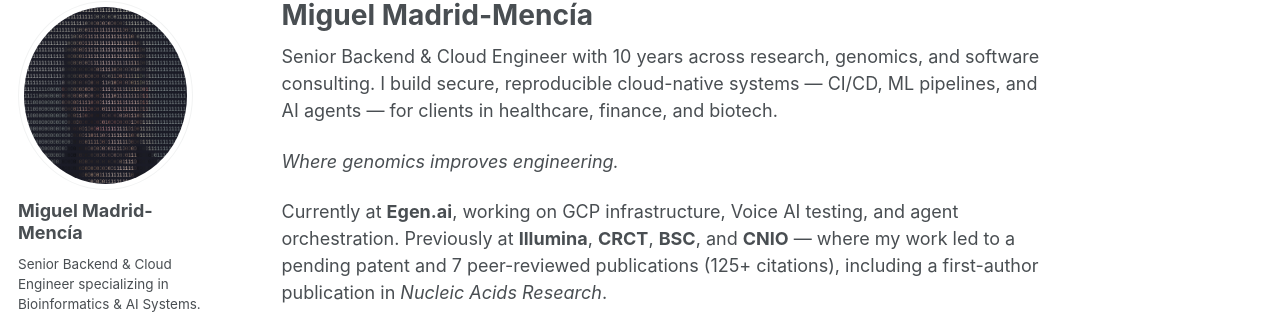
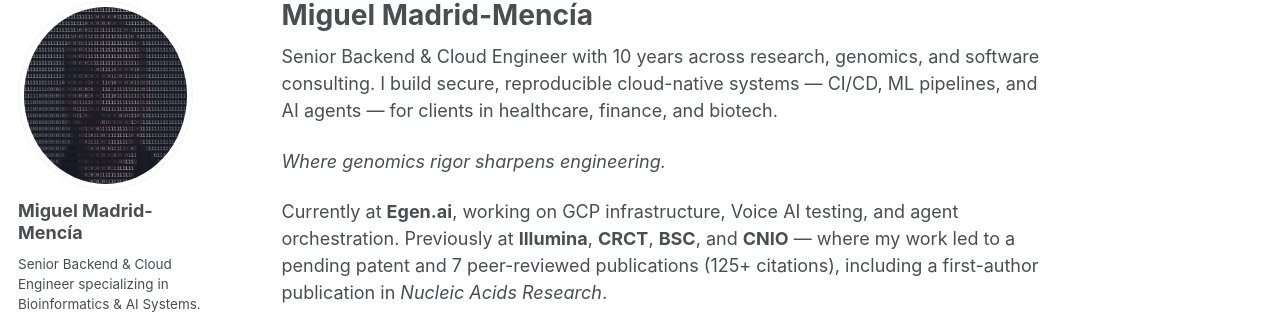
Before and after one commit to mimame/mimame.github.io, a Jekyll site: the page built from _pages/about.md, in a window 1280 px wide. Shown: the part 100-433 px from the top of the page. Built offline with Jekyll 4.4.1, drawn with Linux system fonts in a browser that asks for light colours; some web fonts are replaced; a script bundle is joined from its source files by our own code; library files that are not in the unit come from our copies.

Commit message:
feat(profile): update motto to 'Where genomics rigor sharpens engineering'

```diff
--- a/_pages/about.md
+++ b/_pages/about.md
@@ -9,7 +9,7 @@
 
 Senior Backend & Cloud Engineer with 10 years across research, genomics, and software consulting. I build secure, reproducible cloud-native systems — CI/CD, ML pipelines, and AI agents — for clients in healthcare, finance, and biotech.
 
-*Where genomics improves engineering.*
+*Where genomics rigor sharpens engineering.*
 
 Currently at **Egen.ai**, working on GCP infrastructure, Voice AI testing, and agent orchestration. Previously at **Illumina**, **CRCT**, **BSC**, and **CNIO** — where my work led to a pending patent and 7 peer-reviewed publications (125+ citations), including a first-author publication in *Nucleic Acids Research*.
 
```
